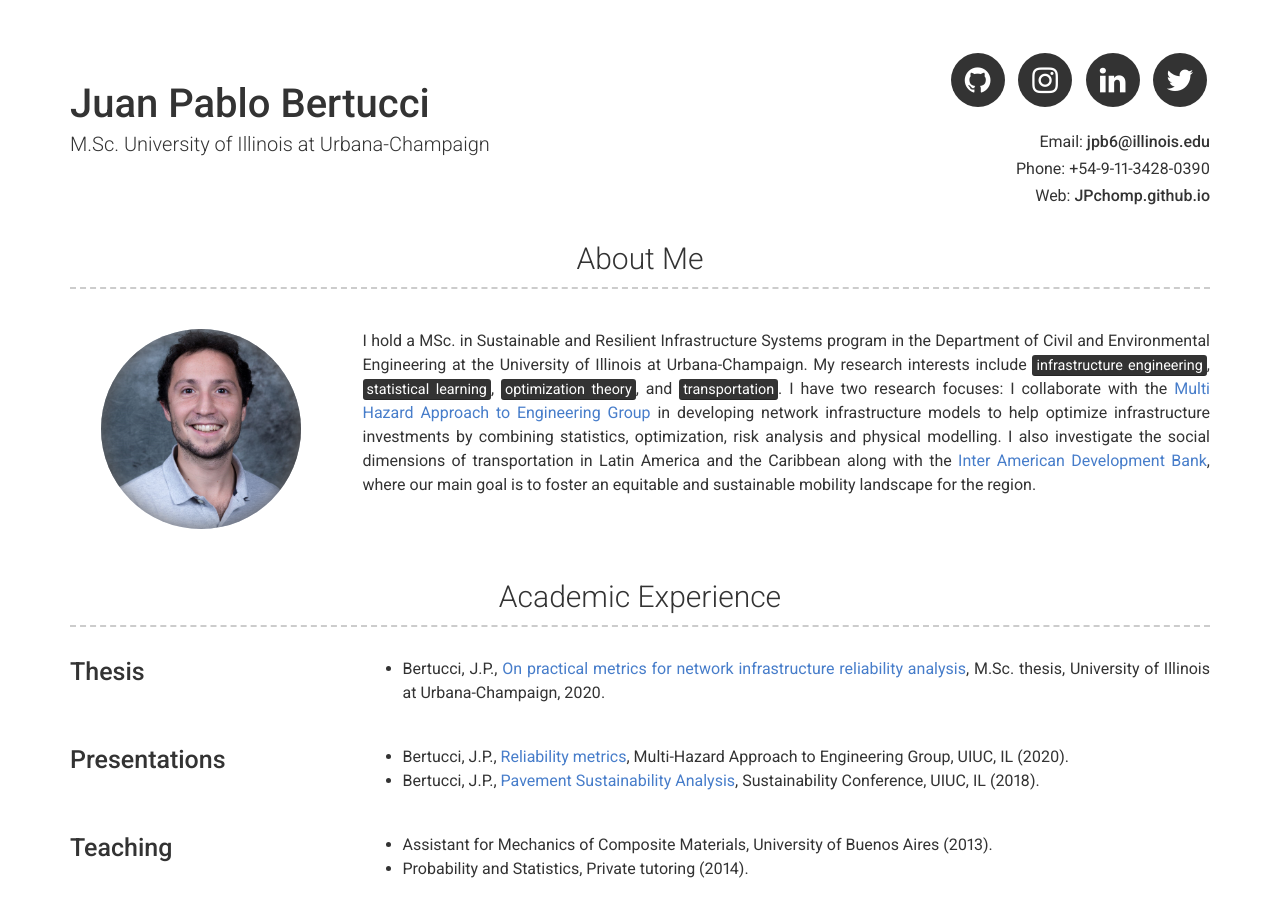
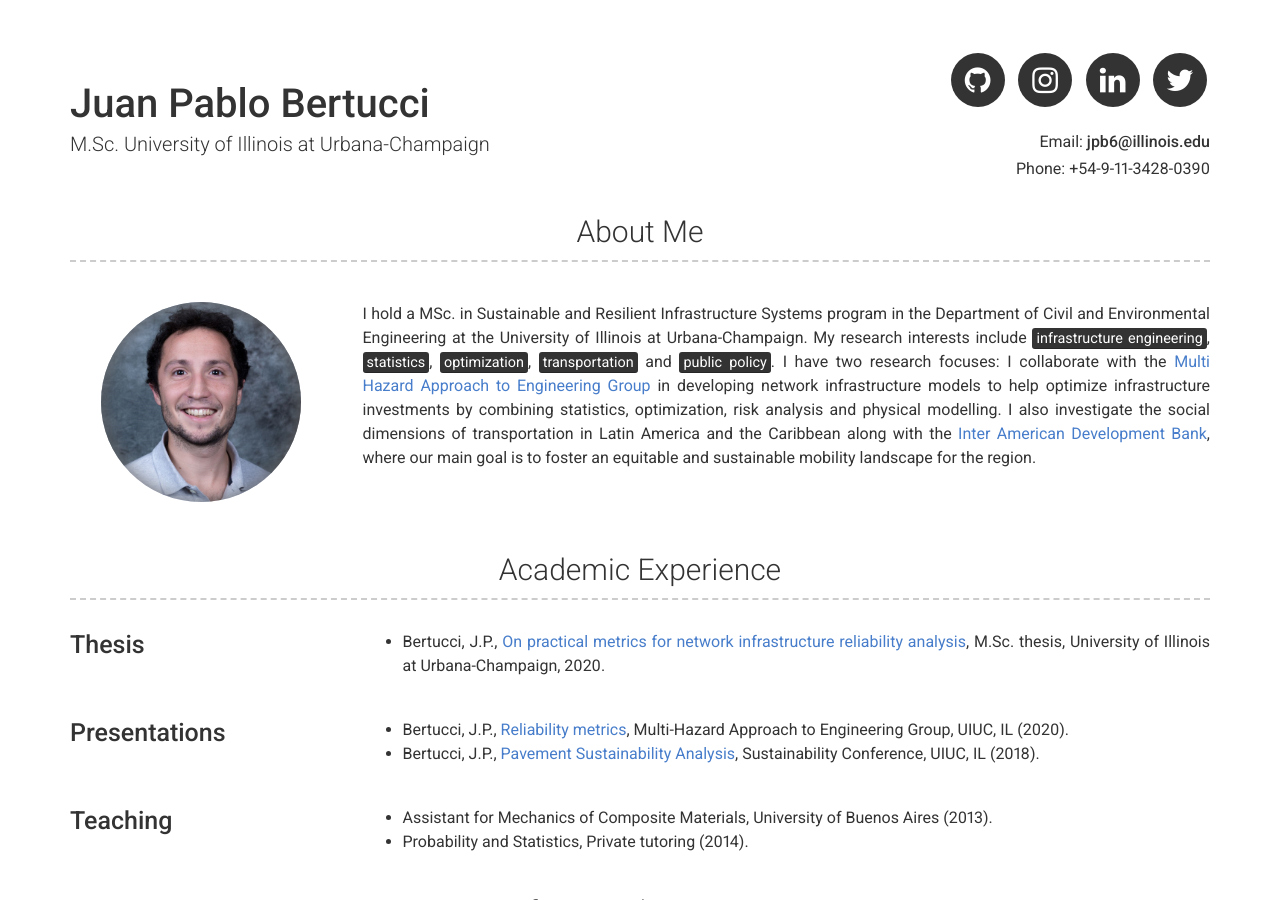
Before and after one commit to JPchomp/JPchomp.github.io, a Jekyll site: the page built from index.md, in a window 1280 px wide and 900 px high. Built offline with Jekyll 4.4.1, drawn with Linux system fonts in a browser that asks for light colours.

Commit message:
minor edit in picture and about

```diff
--- a/_config.yml
+++ b/_config.yml
@@ -7,7 +7,6 @@ name: Juan Pablo Bertucci
 title: M.Sc. University of Illinois at Urbana-Champaign
 email: jpb6@illinois.edu
 phone: +54-9-11-3428-0390
-website: JPchomp.github.io
 
 # Social links
 github_username:  JPchomp
@@ -19,7 +18,7 @@ twitter_username: JPbertucci
 # about_title: About Me (Use this to override about section title)
 about_profile_image: profile.jpg
 about_content: | # this will include new lines to allow paragraphs
-  I hold a MSc. in Sustainable and Resilient Infrastructure Systems program in the Department of Civil and Environmental Engineering at the University of Illinois at Urbana-Champaign. My research interests include <mark>infrastructure engineering</mark>, <mark>statistical learning</mark>, <mark>optimization theory</mark>, and <mark>transportation</mark>. I have two research focuses: I collaborate with the [Multi Hazard Approach to Engineering Group](http://mae.cee.illinois.edu/) in developing network infrastructure models to help optimize infrastructure investments by combining statistics, optimization, risk analysis and physical modelling. I also investigate the social dimensions of transportation in Latin America and the Caribbean along with the [Inter American Development Bank](http://iadb.org), where our main goal is to foster an equitable and sustainable mobility landscape for the region.
+  I hold a MSc. in Sustainable and Resilient Infrastructure Systems program in the Department of Civil and Environmental Engineering at the University of Illinois at Urbana-Champaign. My research interests include <mark>infrastructure engineering</mark>, <mark>statistics</mark>, <mark>optimization</mark>, <mark>transportation</mark> and <mark>public policy</mark>. I have two research focuses: I collaborate with the [Multi Hazard Approach to Engineering Group](http://mae.cee.illinois.edu/) in developing network infrastructure models to help optimize infrastructure investments by combining statistics, optimization, risk analysis and physical modelling. I also investigate the social dimensions of transportation in Latin America and the Caribbean along with the [Inter American Development Bank](http://iadb.org), where our main goal is to foster an equitable and sustainable mobility landscape for the region.
 
 # Projects Section
 # projects_title: Projects #(Use this to override about projects section title)
```
Also changed, not shown: profile.jpg, 1 other file.
